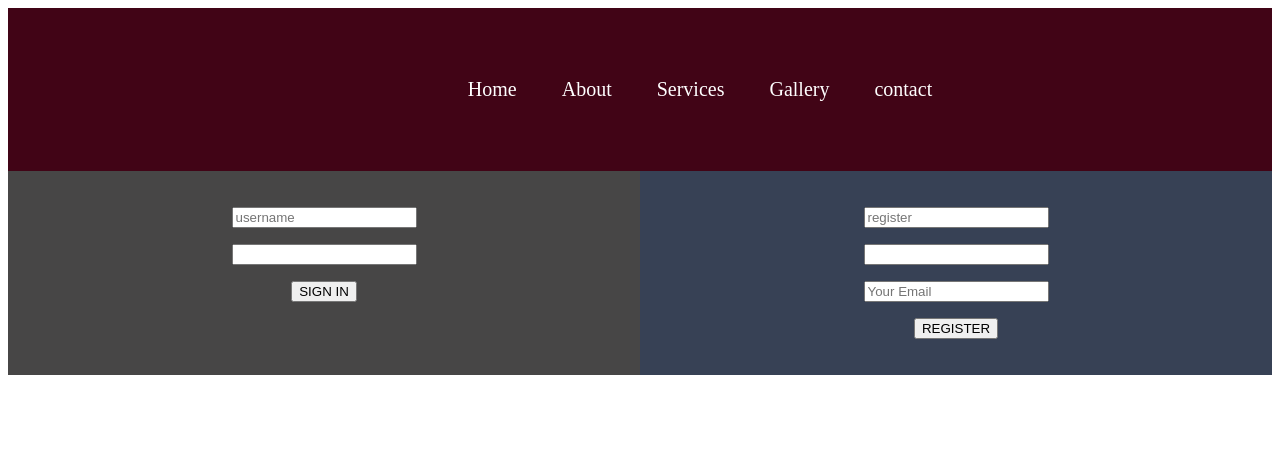
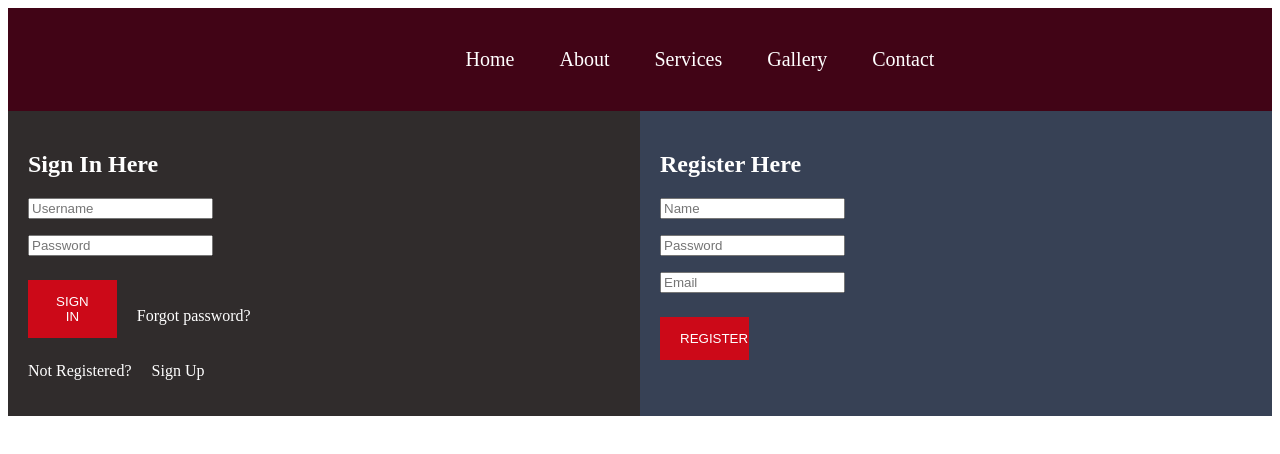
Before and after one commit to Buremoh/codewitfirstclass, a plain HTML site: page index.html in a window 1280 px wide. Drawn offline with Linux system fonts and the light colour scheme.

Commit message:
change titles and styling on homepage

```diff
--- a/index.html
+++ b/index.html
@@ -16,25 +16,32 @@
 <li><a href="about.html">About</a></li>
 <li><a href="services.html">Services</a></li>
 <li><a href="gallery.html">Gallery</a></li>
-<li><a href="contact.html">contact</a></li>
+<li><a href="contact.html">Contact</a></li>
 </ul>
 </div>
 </div>
+</center>
 <div class="container">
 <div class="signin">
+<h2>Sign In Here</h2>
 <form>
-<p><input type="text" placeholder="username" id="name" required ></p>
-<p><input type="password" placehoder="password" id="password" required></p>
-<button type="submit" id="btsignin">SIGN IN</button>
+<p><input type="text" placeholder="Username" id="name"></p>
+<p><input type="password" placeholder="Password" id="password"></p>
+<button type="submit" id="btsignin">SIGN IN</button><a href="/forgot">Forgot password?</a>
+<p>Not Registered?<a href="./register">Sign Up</a>
 </form>
 </div>
 
 <div class="register">
+<h2>Register Here</h2>
 <form>
-<p><input type="text" placeholder="register"></p>
-<p><input type="password" class="password"></p>
-<p><input type="email" placeholder="Your Email"></p>
+<p><input type="text" placeholder="Name"></p>
+<p><input type="password" placeholder="Password"></p>
+<p><input type="email" placeholder="Email"></p>
 <button type="submit" id="btregister">REGISTER</button>
 </form>
 
+
+</body>
+
 </html>
--- a/styles.css
+++ b/styles.css
@@ -1,7 +1,7 @@
 .header{
     background:rgb(65, 4, 22);
     color:white;
-    padding:50px;
+    padding:20px;
     font-size:20px;
 }
 .container{
@@ -17,10 +17,10 @@
     margin-left:20px;
 }
 a:hover{
-    color:yellow;
+    color:orangered;
 }
 .container > div:nth-child(odd){
-    background:rgb(71, 70, 70);
+    background:rgb(48, 44, 44);
     padding:20px;
     box-shadow: 2px, rgb(139, 6, 46);
 }
@@ -29,3 +29,19 @@ a:hover{
     padding:20px;
     box-shadow: 2px, rgb(139, 6, 46);
 }
+p, h2 {
+    color:white;
+}
+button {
+    background-color: #CC0918;
+    color: white;
+    padding: 14px 20px;
+    margin: 8px 0;
+    border: none;
+    cursor: pointer;
+    width: 15%;
+    text-align: center;
+  }
+button:hover {
+    opacity: 0.8;
+  }
```
